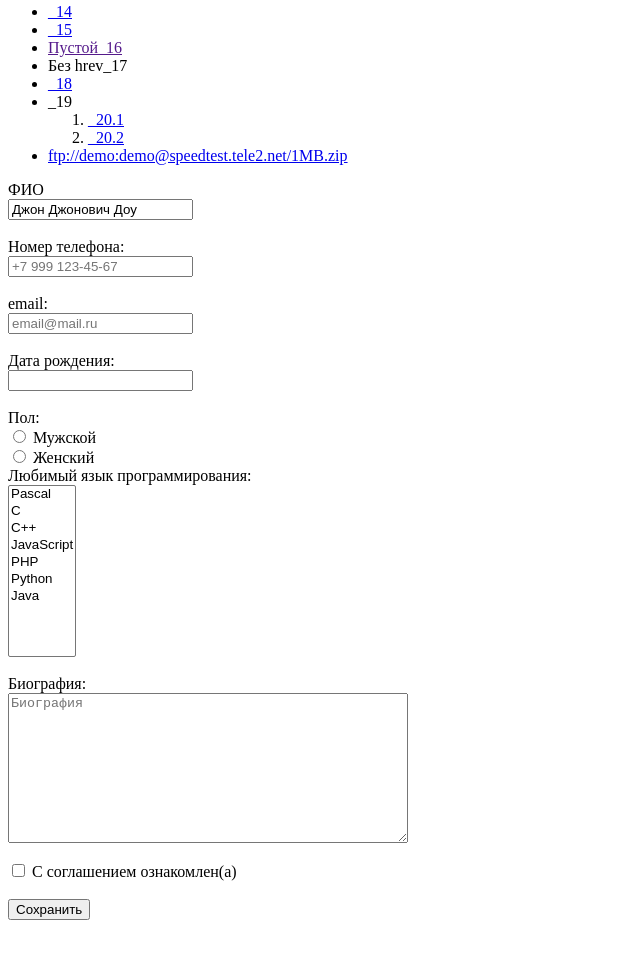
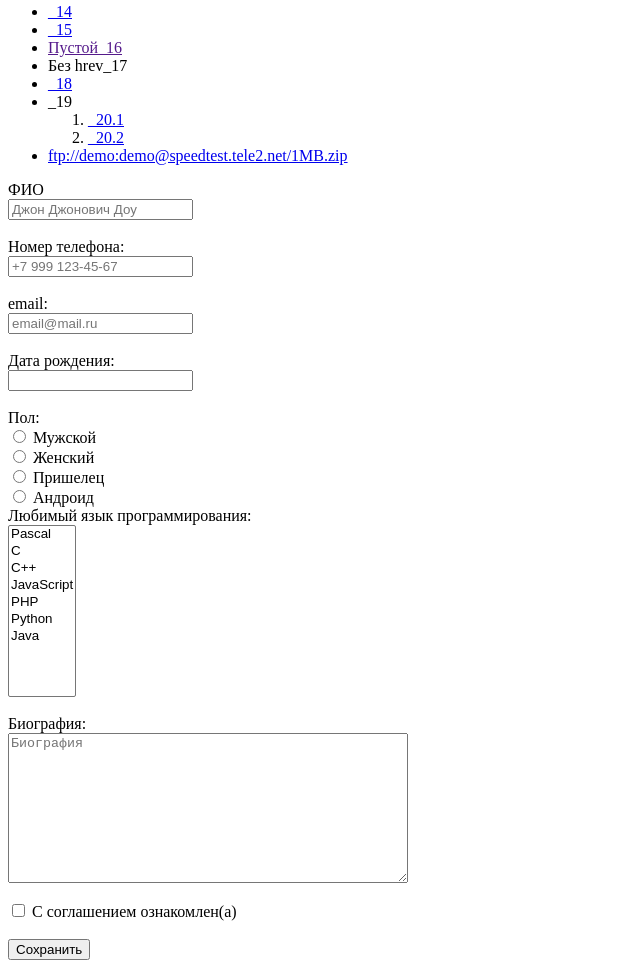
Before and after one commit to gggggggleb09/gggggggleb09.github.io, a plain HTML site: page index.html in a window 1280 px wide. Shown: the part 772-1740 px from the top of the page, without its empty margins (0-640 px from the left). Before the commit the page ends 1700 px from the top, so only its background shows below. Drawn offline with Linux system fonts and the light colour scheme.

Commit message:
Update index.html

```diff
--- a/index.html
+++ b/index.html
@@ -74,7 +74,7 @@
         ФИО<br />
         <input name="name"
           type="text"
-          value="Джон Джонович Доу" />
+          placeholder="Джон Джонович Доу" />
       </label><br /><br />
 
       <label>
@@ -100,6 +100,8 @@
     Пол:<br />
     <label><input type="radio" name="gender" value="male" /> Мужской</label><br />
     <label><input type="radio" name="gender" value="female" /> Женский</label><br />
+    <label><input type="radio" name="gender" value="alien" /> Пришелец</label><br />
+    <label><input type="radio" name="gender" value="android" /> Андроид</label><br />
 
     <label>
       Любимый язык программирования:<br />
```
